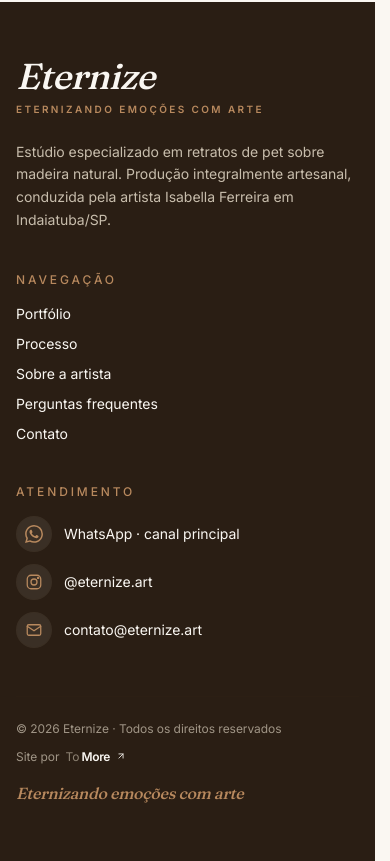
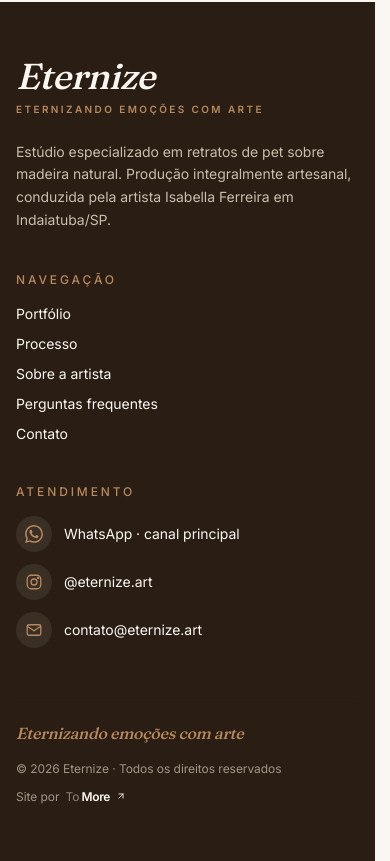
Before and after one commit to tamotsutozaki/eternize-web-site, a Next.js app: page / in a window 390 px wide. Shown: the part 7902-8763 px from the top of the page. Built offline with nearby package versions, Linux system fonts and the light colour scheme.

Commit message:
Footer mobile: tagline em cima do copyright (flex-col-reverse)
Mobile usa flex-col-reverse pra tagline 'Eternizando emoces com arte'
aparecer acima do '© Eternize · Todos os direitos reservados'.
Desktop (sm+) mantem layout horizontal com tagline a direita.

```diff
--- a/components/Footer.tsx
+++ b/components/Footer.tsx
@@ -110,7 +110,7 @@ export default function Footer() {
           </div>
         </div>
 
-        <div className="mt-12 sm:mt-14 pt-6 sm:pt-8 border-t border-[var(--brand-bone)]/10 flex flex-col sm:flex-row justify-between items-start sm:items-center gap-4 text-xs text-[var(--brand-cream)]/60">
+        <div className="mt-12 sm:mt-14 pt-6 sm:pt-8 border-t border-[var(--brand-bone)]/10 flex flex-col-reverse sm:flex-row justify-between items-start sm:items-center gap-4 text-xs text-[var(--brand-cream)]/60">
           <div className="flex flex-col sm:flex-row sm:items-center gap-3 sm:gap-5">
             <span>© {year} Eternize · Todos os direitos reservados</span>
             <span className="hidden sm:inline text-[var(--brand-cream)]/30">·</span>
```
